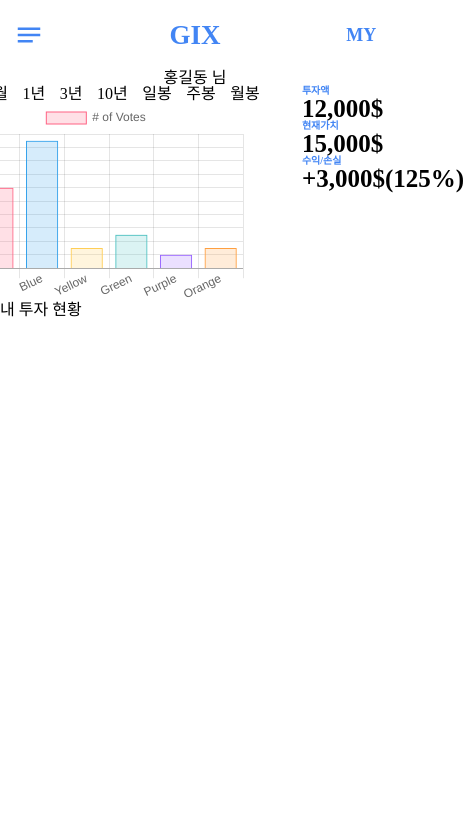
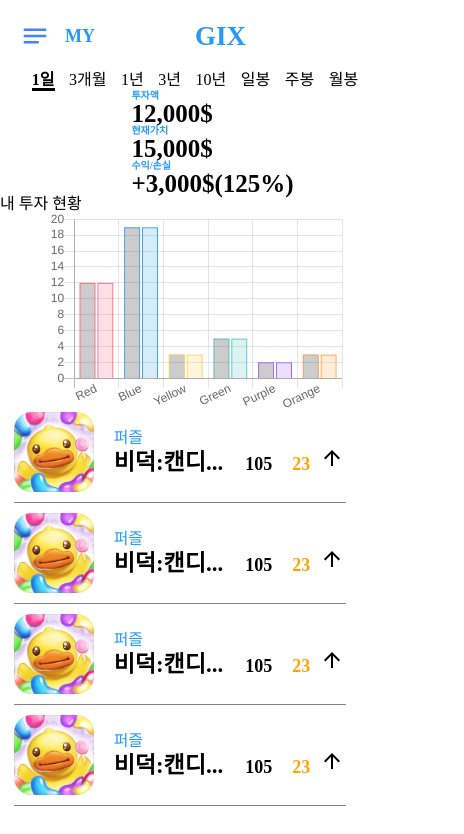
Before and after one commit to inakarune/LFIN-GIX, an Angular app: page /mypage in a window 390 px wide. Shown: the top 834 px of the page, 464 px wide, since content can reach past the window. Built offline with nearby package versions, Linux system fonts and the light colour scheme.

Commit message:
modify css for guide

```diff
--- a/package.json
+++ b/package.json
@@ -4,7 +4,7 @@
   "license": "MIT",
   "scripts": {
     "ng": "ng",
-    "start": "ng serve",
+    "start": "ng serve&&node server.js",
     "build": "ng build --prod",
     "test": "ng test",
     "lint": "ng lint",
--- a/src/app/dealing/dealing.component.html
+++ b/src/app/dealing/dealing.component.html
@@ -1,4 +1,4 @@
-<h1>고스트 하우스</h1>
+<h1 class="game_title_deal">고스트 하우스</h1>
 <section>
   <div>
     <img src="">
@@ -9,10 +9,10 @@
 </section>
 <section>
   <ul class="order_subtabmenu">
-    <li>호가</li>
-    <li>차트</li>
-    <li>체결</li>
-    <li>일별</li>
+    <li [class.selected]="'1' === list" (click)="selectTabMenu('1')">호가</li>
+    <li [class.selected]="'2' === list" (click)="selectTabMenu('2')">차트</li>
+    <li [class.selected]="'3' === list" (click)="selectTabMenu('3')">체결</li>
+    <li [class.selected]="'4' === list" (click)="selectTabMenu('4')">일별</li>
   </ul>
 </section>
 <table>
@@ -23,7 +23,7 @@
     <td>115,717</td>
   </tr>
 </table>
-<table>
+<table class="deal_table">
   <tr>
     <th>일자</th>
     <th>증가</th>
--- a/src/app/dealing/dealing.component.scss
+++ b/src/app/dealing/dealing.component.scss
@@ -1,5 +1,55 @@
 @import '~assets/css/helpers/variables';
 
-.order_subtabmenu {
-    display: flex;
+
+@media all and (max-width: 767px) {
+    .game_title_deal {
+        font-size: 14px;
+        padding: 2vw 0;
+        font-weight: bolder;
+        text-align: center;
+        border-top: 1px solid lightgrey;
+        border-bottom: 1px solid lightgrey;
+    }
+
+    .order_subtabmenu {
+        display: flex;
+        justify-content: space-between;
+        border-top: 1px solid grey;
+        border-bottom: 1px solid grey;
+        font-size: 13px;
+
+        & > li {
+            padding: 3vw 5vw;
+        }
+    }
+
+    .selected {
+        border-bottom: 3px solid black;
+        font-weight: bold;
+    }
+
+    .deal_table {
+        width: 100%;
+        font-size: 13px;
+
+        & tr:first-child {
+            background-color: lightgrey;
+            border-top: 1px solid grey;
+        }
+
+        & th {
+            padding: 1.5vw 0;
+            color: grey;
+            text-align: left;
+        }
+
+        & th:last-child {
+            text-align: right;
+        }
+
+        & td {
+            padding: 2.5vw 0;
+            text-align: left;
+        }
+    }
 }
--- a/src/app/dealing/dealing.component.ts
+++ b/src/app/dealing/dealing.component.ts
@@ -6,10 +6,15 @@ import { Component, OnInit } from '@angular/core';
   styleUrls: ['./dealing.component.scss']
 })
 export class DealingComponent implements OnInit {
+  list;
 
   constructor() { }
 
   ngOnInit() {
   }
 
+  selectTabMenu(li) {
+    this.list = li;
+  }
+
 }
--- a/src/app/home/home.component.scss
+++ b/src/app/home/home.component.scss
@@ -1,4 +1,5 @@
 @import '~assets/css/helpers/variables';
+@import '~assets/css/components/footer';
 
 .funding_ing {
     display: flex;
@@ -155,45 +156,45 @@ progress::-webkit-progress-value {
     }
 }
 
-footer {
-    background-color: grey;
-    width: 100vw;
-    // position: absolute;
-    // left: 0;
-    // bottom: 0;
+// footer {
+//     background-color: grey;
+//     width: 100vw;
+//     // position: absolute;
+//     // left: 0;
+//     // bottom: 0;
 
-    & > div {
-        margin: 0 auto;
-        width: 1000px;
-    }
+//     & > div {
+//         margin: 0 auto;
+//         width: 1000px;
+//     }
 
-    & > div > h2 {
-        color: $blue;
-        font-size: 24px;
-    }
+//     & > div > h2 {
+//         color: $blue;
+//         font-size: 24px;
+//     }
 
-    & > div > h1 {
-        color: $blue;
-        font-size: 40px;
-    }
+//     & > div > h1 {
+//         color: $blue;
+//         font-size: 40px;
+//     }
 
-    & > div > p {
-        border-top: 1px solid black;
-        border-bottom: 1px solid black;
-        color: red;
-        line-height: 200%;
-        padding: 10px 0px;
-        font-size: 10px;
-    }
+//     & > div > p {
+//         border-top: 1px solid black;
+//         border-bottom: 1px solid black;
+//         color: red;
+//         line-height: 200%;
+//         padding: 10px 0px;
+//         font-size: 10px;
+//     }
 
-    & > div > p > a {
-        color: red;
-    }
+//     & > div > p > a {
+//         color: red;
+//     }
 
-    & > div > p > span {
-        color: black;
-    }
-}
+//     & > div > p > span {
+//         color: black;
+//     }
+// }
 
 @media all and (max-width: 767px) {
 
@@ -300,55 +301,55 @@ footer {
         display: none;
     }
 
-    footer {
-        width: 100%;
-        background-color: transparent;
-        margin-top: 8vw;
-        padding: 0 3.5vw;
-        box-sizing: border-box;
+    // footer {
+    //     width: 100%;
+    //     background-color: transparent;
+    //     margin-top: 8vw;
+    //     padding: 0 3.5vw;
+    //     box-sizing: border-box;
 
-        & > div {
-            width: 100%;
-            display: flex;
-            flex-direction: column;
+    //     & > div {
+    //         width: 100%;
+    //         display: flex;
+    //         flex-direction: column;
 
-            & > h2 {
-                order: 0;
-                margin: 0;
-                font-size: 20px;
-            }
-            & > h1 {
-                order: 1;
-                margin: 0;
-            }
+    //         & > h2 {
+    //             order: 0;
+    //             margin: 0;
+    //             font-size: 20px;
+    //         }
+    //         & > h1 {
+    //             order: 1;
+    //             margin: 0;
+    //         }
 
-            & > p {
-                order: 4;
-                border-bottom: 0px;
-                font-size: 11px;
-                line-height: 140%;
-            }
+    //         & > p {
+    //             order: 4;
+    //             border-bottom: 0px;
+    //             font-size: 11px;
+    //             line-height: 140%;
+    //         }
 
-            & > p > span {
-                color: red;
-            }
+    //         & > p > span {
+    //             color: red;
+    //         }
 
-            & > p > a {
-                display: block;
-                text-decoration: none;
-            }
+    //         & > p > a {
+    //             display: block;
+    //             text-decoration: none;
+    //         }
 
-            & > .sns_icons {
-                order: 2;
-                display: flex;
-                width: 27%;
-                justify-content: space-around;
-            }
+    //         & > .sns_icons {
+    //             order: 2;
+    //             display: flex;
+    //             width: 27%;
+    //             justify-content: space-around;
+    //         }
 
-            & > .sns_icons > svg {
-                width: 20px;
-                height: 20px;
-            }
-        }
-    }
+    //         & > .sns_icons > svg {
+    //             width: 20px;
+    //             height: 20px;
+    //         }
+    //     }
+    // }
 }
--- a/src/app/mypage/mypage.component.html
+++ b/src/app/mypage/mypage.component.html
@@ -3,16 +3,16 @@
   <article class="funding_data">
     <section>
       <ul class="chart_tabmenu">
-        <li>1일</li>
-        <li>3개월</li>
-        <li>1년</li>
-        <li>3년</li>
-        <li>10년</li>
-        <li>일봉</li>
-        <li>주봉</li>
-        <li>월봉</li>
+        <li [class.selected]="'1' === list" (click)="selectTabMenu('1')">1일</li>
+        <li [class.selected]="'2' === list" (click)="selectTabMenu('2')">3개월</li>
+        <li [class.selected]="'3' === list" (click)="selectTabMenu('3')">1년</li>
+        <li [class.selected]="'4' === list" (click)="selectTabMenu('4')">3년</li>
+        <li [class.selected]="'5' === list" (click)="selectTabMenu('5')">10년</li>
+        <li [class.selected]="'6' === list" (click)="selectTabMenu('6')">일봉</li>
+        <li [class.selected]="'7' === list" (click)="selectTabMenu('7')">주봉</li>
+        <li [class.selected]="'8' === list" (click)="selectTabMenu('8')">월봉</li>
       </ul>
-      <canvas class="funding_company_chart" #myCanvas width="300" height="200px" style="background: white;"></canvas>
+
     </section>
     <section class="data_number">
       <p>
@@ -29,10 +29,40 @@
       </p>
     </section>
   </article>
+  <p>내 투자 현황</p>
+  <canvas class="funding_company_chart" #myCanvas width="300" height="200px" style="background: white;"></canvas>
   <article class="funding_now">
-    <h2>내 투자 현황</h2>
-    <section>
-
+    <section class="dealing">
+      <ul class="dealing_list">
+        <li>
+          <img src="../../assets/img/duck_icon.jpeg"/>
+          <div>
+            <h5>퍼즐</h5>
+            <p>비덕:캔디...<span>105</span><span>23</span><img src="../../assets/svg/baseline-arrow_upward-24px.svg"></p>
+          </div>
+        </li>
+        <li>
+            <img src="../../assets/img/duck_icon.jpeg"/>
+            <div>
+              <h5>퍼즐</h5>
+              <p>비덕:캔디...<span>105</span><span>23</span><img src="../../assets/svg/baseline-arrow_upward-24px.svg"></p>
+            </div>
+        </li>
+        <li>
+            <img src="../../assets/img/duck_icon.jpeg"/>
+            <div>
+              <h5>퍼즐</h5>
+              <p>비덕:캔디...<span>105</span><span>23</span><img src="../../assets/svg/baseline-arrow_upward-24px.svg"></p>
+            </div>
+        </li>
+        <li>
+            <img src="../../assets/img/duck_icon.jpeg"/>
+            <div>
+              <h5>퍼즐</h5>
+              <p>비덕:캔디...<span>105</span><span>23</span><img src="../../assets/svg/baseline-arrow_upward-24px.svg"></p>
+            </div>
+        </li>
+      </ul>
     </section>
   </article>
 </main>
--- a/src/app/mypage/mypage.component.scss
+++ b/src/app/mypage/mypage.component.scss
@@ -1,4 +1,5 @@
 @import '~assets/css/helpers/variables';
+@import '~assets/css/components/list';
 
 .funding_data {
     display: flex;
@@ -11,6 +12,11 @@
     padding: 0;
     width: 341px;
     justify-content: space-around;
+}
+
+.selected {
+    border-bottom: 3px solid black;
+    font-weight: bold;
 }
 
 .funding_company_chart {
@@ -37,3 +43,13 @@
         }
     }
 }
+
+@media all and (max-width: 767px) {
+    .funding_data {
+        flex-wrap: wrap;
+    }
+
+    .username {
+        display: none;
+    }
+}
--- a/src/app/mypage/mypage.component.ts
+++ b/src/app/mypage/mypage.component.ts
@@ -9,7 +9,7 @@ import { Chart } from 'chart.js';
 export class MypageComponent implements AfterViewInit {
   @ViewChild('myCanvas') myCanvas;
   context: CanvasRenderingContext2D;
-
+  list: string = '1';
   chart;
 
   constructor() { }
@@ -24,7 +24,10 @@ export class MypageComponent implements AfterViewInit {
         }]
       },
       responsive: false,
-      maintainAspectRatio: false
+      maintainAspectRatio: false,
+      legend: {
+        display: false
+      }
     };
 
     const canvas = this.myCanvas.nativeElement;
@@ -35,6 +38,27 @@ export class MypageComponent implements AfterViewInit {
       data: {
             labels: ['Red', 'Blue', 'Yellow', 'Green', 'Purple', 'Orange'],
             datasets: [{
+              label: '# of Votes',
+              data: [12, 19, 3, 5, 2, 3],
+              backgroundColor: [
+                  'rgba(0, 0, 0, 0.2)',
+                  'rgba(0, 0, 0, 0.2)',
+                  'rgba(0, 0, 0, 0.2)',
+                  'rgba(0, 0, 0, 0.2)',
+                  'rgba(0, 0, 0, 0.2)',
+                  'rgba(0, 0, 0, 0.2)'
+              ],
+              borderColor: [
+                  'rgba(255, 99, 132, 1)',
+                  'rgba(54, 162, 235, 1)',
+                  'rgba(255, 206, 86, 1)',
+                  'rgba(75, 192, 192, 1)',
+                  'rgba(153, 102, 255, 1)',
+                  'rgba(255, 159, 64, 1)'
+              ],
+              borderWidth: 1
+          },
+          {
             label: '# of Votes',
             data: [12, 19, 3, 5, 2, 3],
             backgroundColor: [
@@ -60,4 +84,8 @@ export class MypageComponent implements AfterViewInit {
     });
   }
 
+  selectTabMenu(li: string) {
+    this.list = li;
   }
+
+}
--- a/src/app/nav/nav.component.scss
+++ b/src/app/nav/nav.component.scss
@@ -2,19 +2,47 @@
 
 nav {
     box-sizing: border-box;
-    padding: 0vw 3.5vw;
-    width: 100%;
-    height: 70px;
+    padding: 0vw 20px;
+    width: 1024px;
+    height: 72px;
     color: $blue;
     text-decoration: none;
     display: flex;
-    justify-content: space-between;
     align-items: center;
+
+    & > img {
+        margin-right: 15px;
+    }
 
     & > a {
         color: $blue;
         text-decoration: none;
-        font-size: 13px;
+        font-size: 15px;
+        font-weight: bold;
+    }
+
+    & > a:first-child {
+
+
+    }
+
+    & > a:nth-child(2) {
+        margin-right: 20px;
+
+    }
+
+    & > a:nth-child(4) {
+        position: absolute;
+        left: 50%;
+    }
+
+    & > a:nth-child(5)::before {
+        content: "●";
+    }
+
+    & > a:nth-child(5) {
+        position: absolute;
+        right: 20px;
     }
 
     & > a:last-child {
--- a/src/assets/css/components/footer.scss
+++ b/src/assets/css/components/footer.scss
@@ -1,5 +1,5 @@
 footer {
-    background-color: grey;
+    background-color: #fafbfc;
     width: 100vw;
     // position: absolute;
     // left: 0;
@@ -23,7 +23,7 @@ footer {
     & > div > p {
         border-top: 1px solid black;
         border-bottom: 1px solid black;
-        color: red;
+        color: #bf0000;
         line-height: 200%;
         padding: 10px 0px;
         font-size: 10px;
--- /dev/null
+++ b/src/assets/css/components/list.scss
@@ -0,0 +1,100 @@
+.dealing {
+    width: 360px;
+    box-sizing: border-box;
+
+    & > h2 {
+        margin-bottom: 0;
+    }
+
+    & > .dealing_list {
+        padding: 0;
+        margin-left: 16px;
+
+        & > li:nth-child(1) {
+            padding-top: 0;
+        }
+
+        & > li {
+            display: flex;
+            border-bottom: 1px solid grey;
+            padding-bottom: 17px;
+            padding-top: 17px;
+
+            & > img {
+                width: 70px;
+                height: 70px;
+                padding-right: 20px;
+            }
+
+            & > div {
+                display: flex;
+                flex-direction: column;
+                justify-content: space-around;
+            }
+
+            & > div > h5 {
+                margin: 0;
+                color: $blue;
+                font-weight: 400;
+            }
+
+            & > div > p {
+                margin: 0;
+                font-size: 25px;
+                font-weight: bolder;
+            }
+
+            & > div > p > span {
+                font-size: 22px;
+                margin: 0px 10px;
+            }
+
+            & > div > p > span:nth-child(1) {
+                margin-left: 22px;
+            }
+
+            & > div > p > span:nth-child(2) {
+                color: orange;
+            }
+
+            & > div > p > span:nth-child(3) {
+                color: orange;
+            }
+        }
+    }
+}
+
+@media all and (max-width:767px) {
+    .dealing {
+        box-sizing: border-box;
+        padding: 0 3.5vw;
+
+       & > .dealing_list {
+            margin: 0;
+
+            & > li {
+                padding-bottom: 10px;
+                padding-top: 10px;
+
+                & > div {
+                    justify-content: center;
+                }
+
+                & > div > p {
+                    font-size: 23px;
+                    font-weight: bolder;
+                }
+
+                & > div > p > span {
+                    font-size: 18px;
+                }
+
+                & > img {
+                    width: 80px;
+                    height: 80px;
+                }
+            }
+        }
+
+    }
+}
--- a/src/assets/css/helpers/variables.scss
+++ b/src/assets/css/helpers/variables.scss
@@ -3,7 +3,7 @@
 /* main color */
 
 /* point color */
-$blue: #4285f4;
+$blue: #2699fb;
 $orange: #F4B400;
 $red: #DB4437;
 $boxColor: #e8f0fe;
```
Lines whose indentation alone changed are shown as unchanged.
